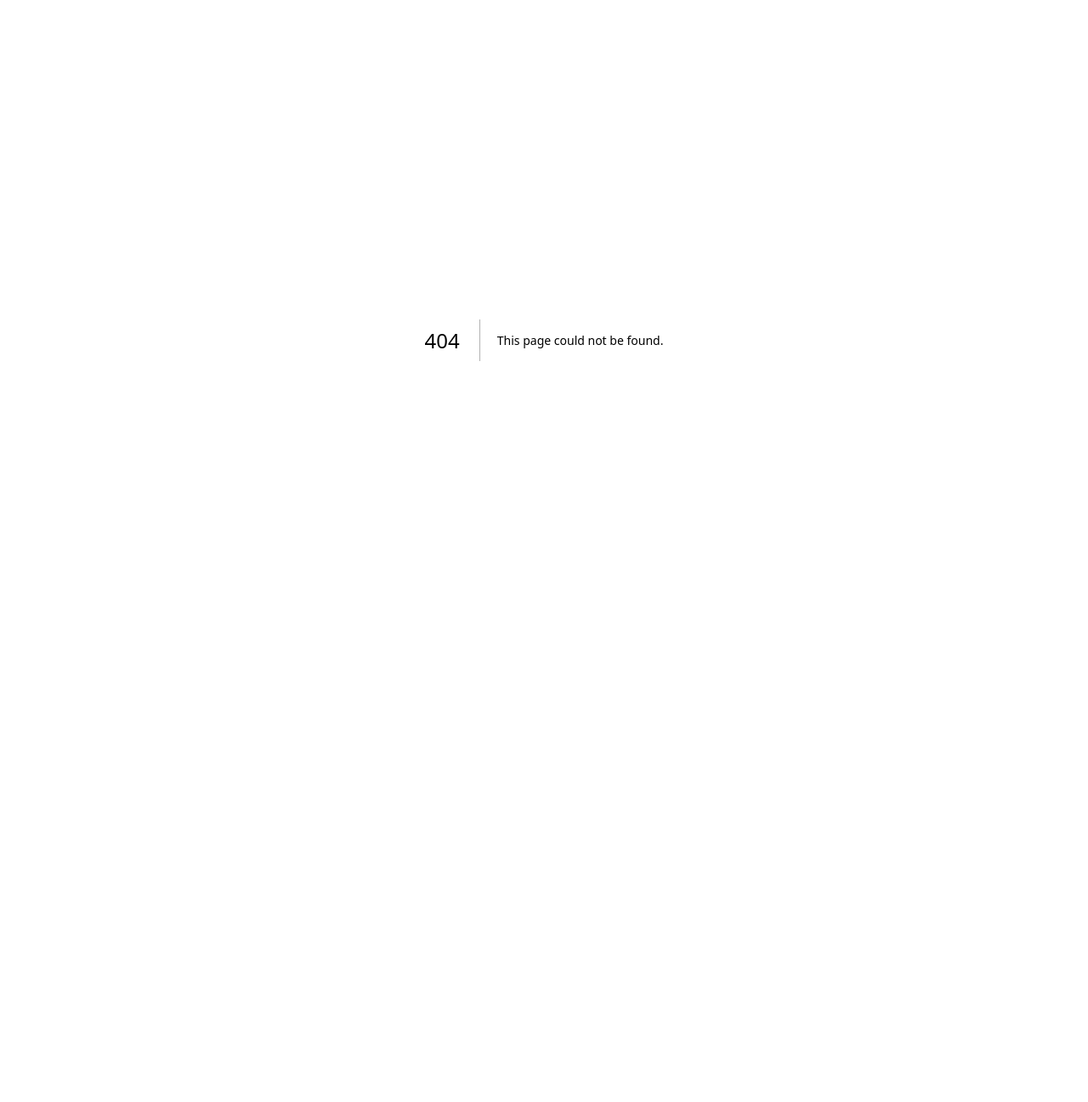
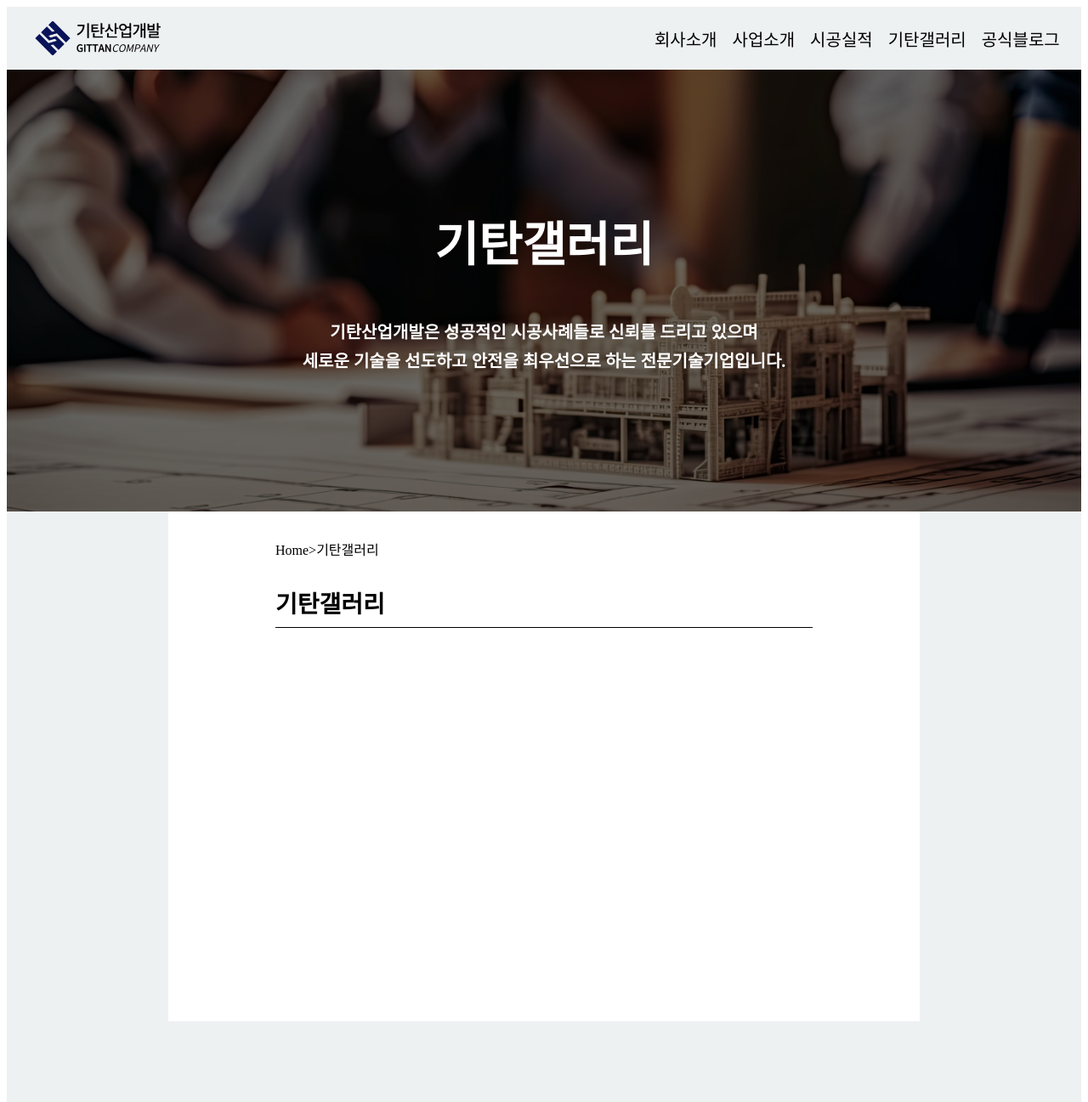
Before and after one commit to HUMBLE25/gittan_homepage, a Next.js app: page /gittanGallery in a window 1280 px wide. Before the commit this address had no page. Shown: the top 1297 px of the page at 85% size. Before the commit the page ends 800 px from the top, so only its background shows below. Built offline with nearby package versions, Linux system fonts and the light colour scheme.

Commit message:
Create base  gittan gallery

```diff
--- /dev/null
+++ b/src/pages/gittanGallery.tsx
@@ -0,0 +1,30 @@
+import React from 'react';
+import styles from '@/src/styles/bin.module.css';
+import Header from '../components/Header';
+import Footer from '../components/Footer';
+
+const GittanGallery: React.FC = () => {
+    return (
+        <div className={styles.wrapper}>
+            <Header />
+            {/* 배너 */}
+            <div className={styles.banner}>
+                <div className={styles.banner_img} style={{backgroundImage:`url(/gallery_main_img.svg)`}}/>
+                <div className={styles.banner_overlay} />
+                <div className={styles.banner_title}>기탄갤러리</div>
+                <div className={styles.banner_contents}>기탄산업개발은 성공적인 시공사례들로 신뢰를 드리고 있으며 <br></br> 세로운 기술을 선도하고 안전을 최우선으로 하는 전문기술기업입니다.</div>
+            </div>
+            {/* 바디 */}
+            <div className={styles.body}>
+                <div className={styles.form_wrapper}>
+                    <div className={styles.form_index}>Home{`>`}기탄갤러리</div>
+                    <div className={styles.form_title}>기탄갤러리</div>
+
+                </div>
+            </div>
+            <Footer />
+        </div>
+    );
+};
+
+export default GittanGallery;
```
